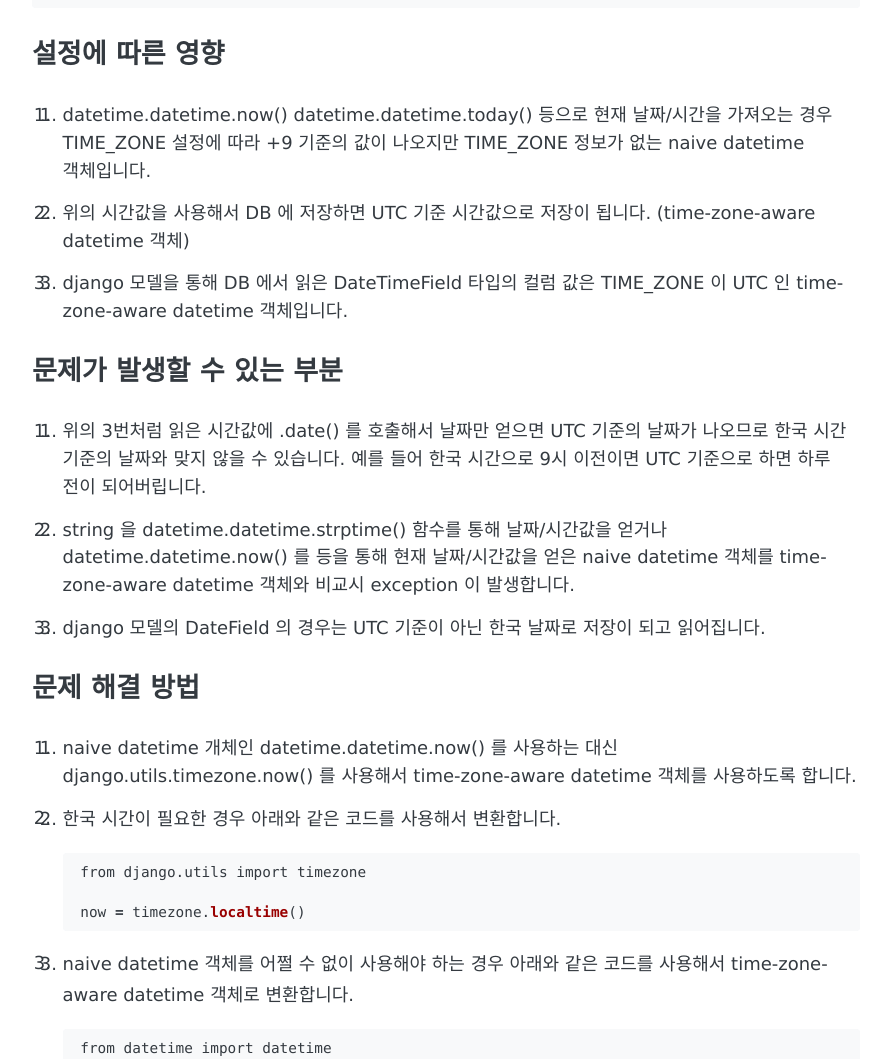
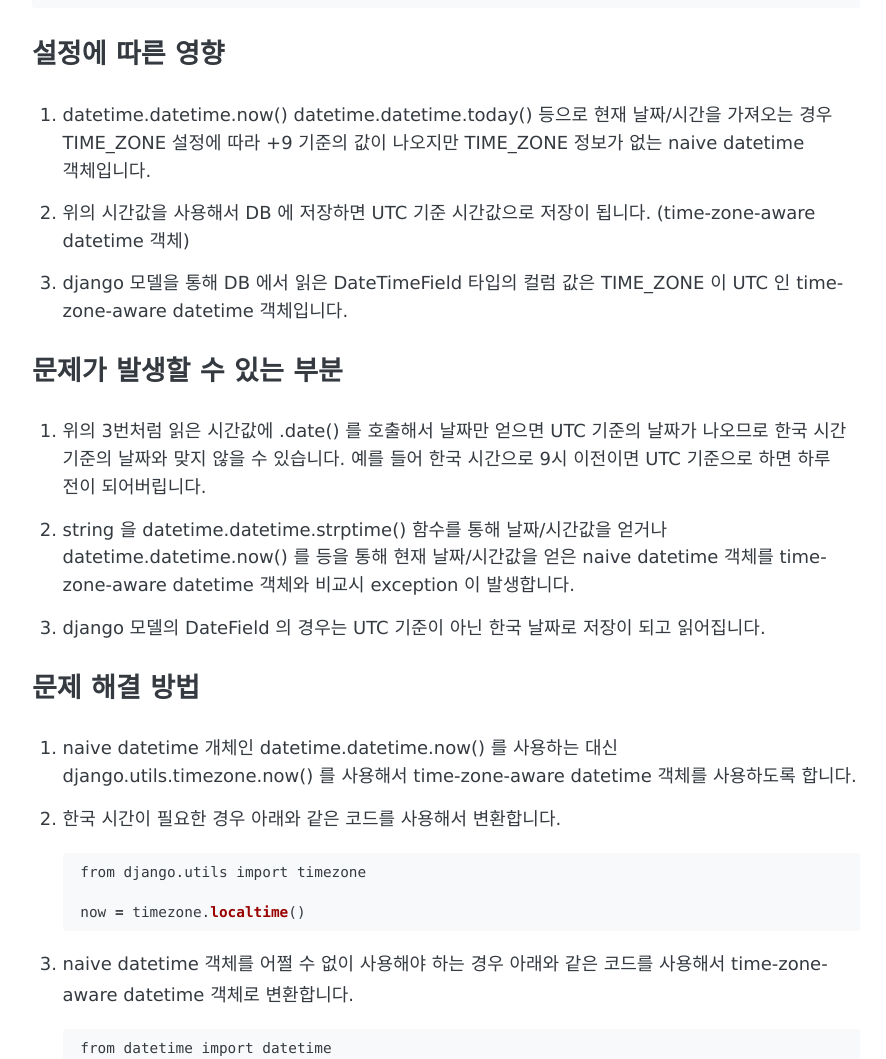
Before and after one commit to 8percent/8percent.github.io, a Jekyll site: the page built from _posts/2017-05-31-django-timezone-problem.md, in a window 1280 px wide. Shown: the part 558-1617 px from the top of the page, without its empty margins (194-1080 px from the left). Built offline with Jekyll 4.4.1, drawn with Linux system fonts in a browser that asks for light colours; some web fonts are replaced.

Commit message:
fix duplicated numbering

```diff
--- a/_sass/_typography.scss
+++ b/_sass/_typography.scss
@@ -130,7 +130,7 @@ ol {
 
   > li:before {
     counter-increment: section;
-    content: counter(section) ".";
+    // content: counter(section) ".";
     padding-right: $ol-bullets-right-space;
     font-family: $ol-bullets-font;
     font-size: $ol-bullets-font-size;
```
